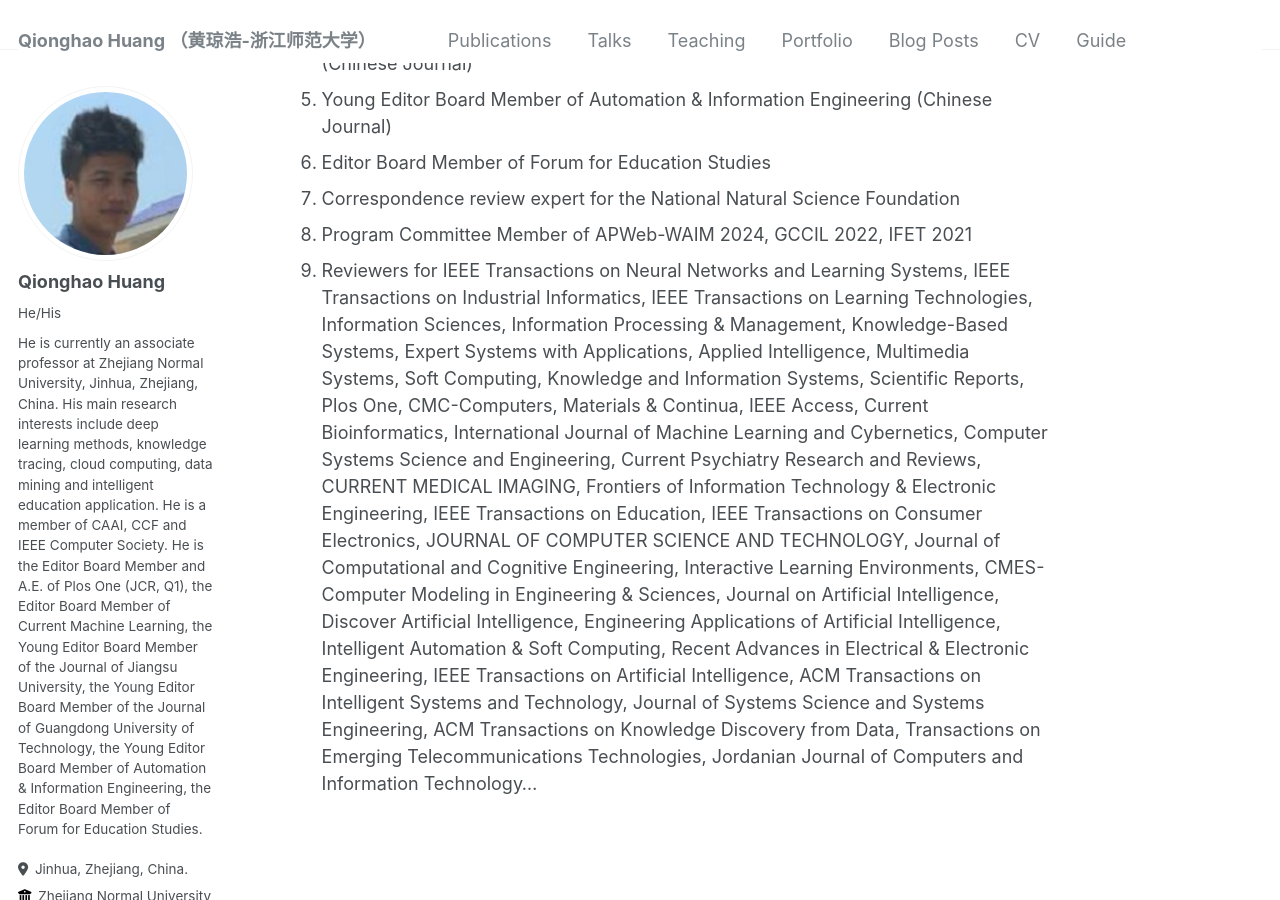
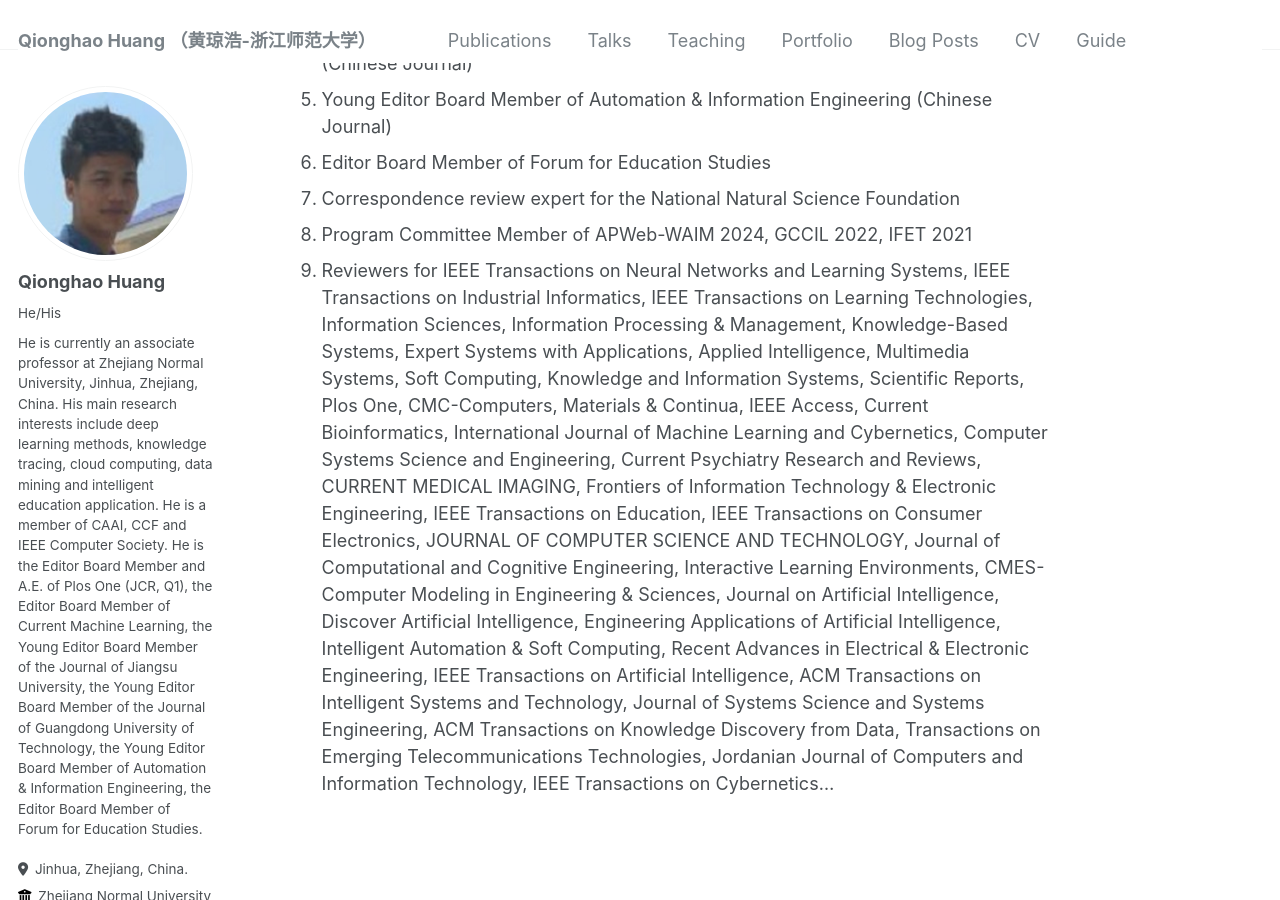
Before and after one commit to qhhuang-ai/qhhuang-ai.github.io, a Jekyll site: the page built from _pages/about.md, in a window 1280 px wide and 900 px high, scrolled down 9709 px. Built offline with Jekyll 4.4.1, drawn with Linux system fonts in a browser that asks for light colours; some web fonts are replaced; a script that is not in the unit is left out; comment, search, counter and statistics services are not loaded.

Commit message:
update CV!

```diff
--- a/_pages/about.md
+++ b/_pages/about.md
@@ -104,4 +104,4 @@
 1. Correspondence review expert for the National Natural Science Foundation
 1. Program Committee Member of APWeb-WAIM 2024, GCCIL 2022, IFET 2021
 1. Reviewers for IEEE Transactions on Neural Networks and Learning Systems, IEEE Transactions on Industrial Informatics, IEEE Transactions on Learning Technologies, Information Sciences, Information Processing & Management, Knowledge-Based Systems, Expert Systems with Applications, Applied Intelligence, Multimedia Systems, Soft Computing, Knowledge and Information Systems, Scientific Reports, Plos One, CMC-Computers, Materials & Continua,  IEEE Access, Current Bioinformatics, International Journal of Machine Learning and Cybernetics, Computer Systems Science and Engineering, Current Psychiatry Research and Reviews, CURRENT MEDICAL IMAGING,  Frontiers of Information Technology & Electronic Engineering, IEEE Transactions on Education, IEEE Transactions on Consumer Electronics, JOURNAL OF COMPUTER SCIENCE AND TECHNOLOGY, Journal of Computational and Cognitive Engineering, Interactive Learning Environments, CMES-Computer Modeling in Engineering & Sciences, Journal on Artificial Intelligence, Discover Artificial Intelligence, Engineering Applications of Artificial Intelligence,
-Intelligent Automation & Soft Computing, Recent Advances in Electrical & Electronic Engineering, IEEE Transactions on Artificial Intelligence, ACM Transactions on Intelligent Systems and Technology, Journal of Systems Science and Systems Engineering, ACM Transactions on Knowledge  Discovery from Data, Transactions on Emerging Telecommunications Technologies, Jordanian Journal of Computers and Information Technology...
+Intelligent Automation & Soft Computing, Recent Advances in Electrical & Electronic Engineering, IEEE Transactions on Artificial Intelligence, ACM Transactions on Intelligent Systems and Technology, Journal of Systems Science and Systems Engineering, ACM Transactions on Knowledge  Discovery from Data, Transactions on Emerging Telecommunications Technologies, Jordanian Journal of Computers and Information Technology, IEEE Transactions on Cybernetics...
```
